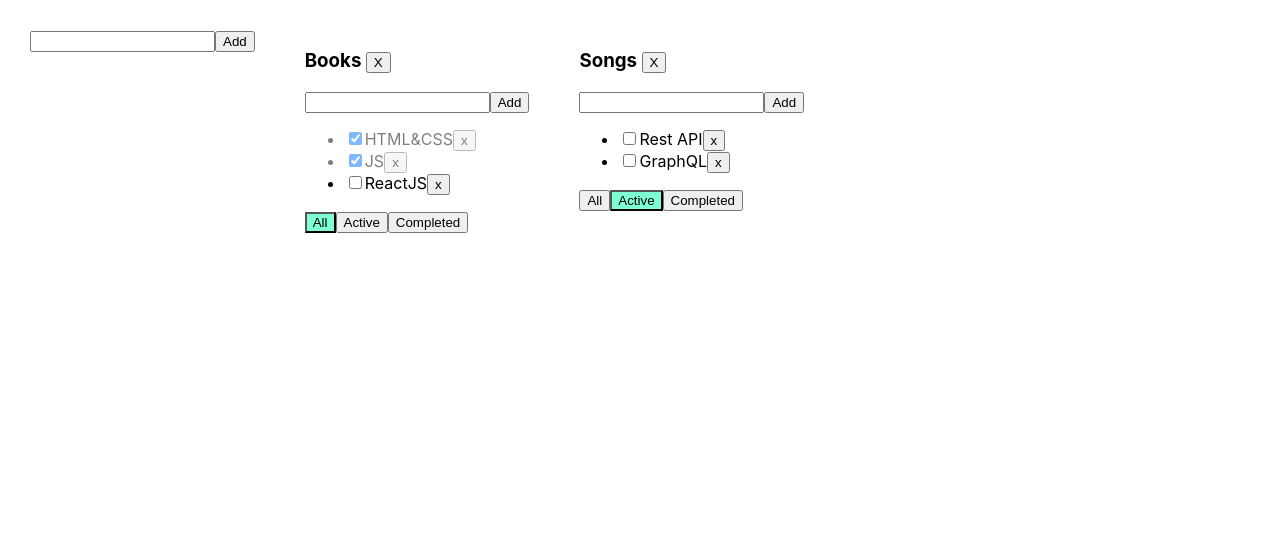
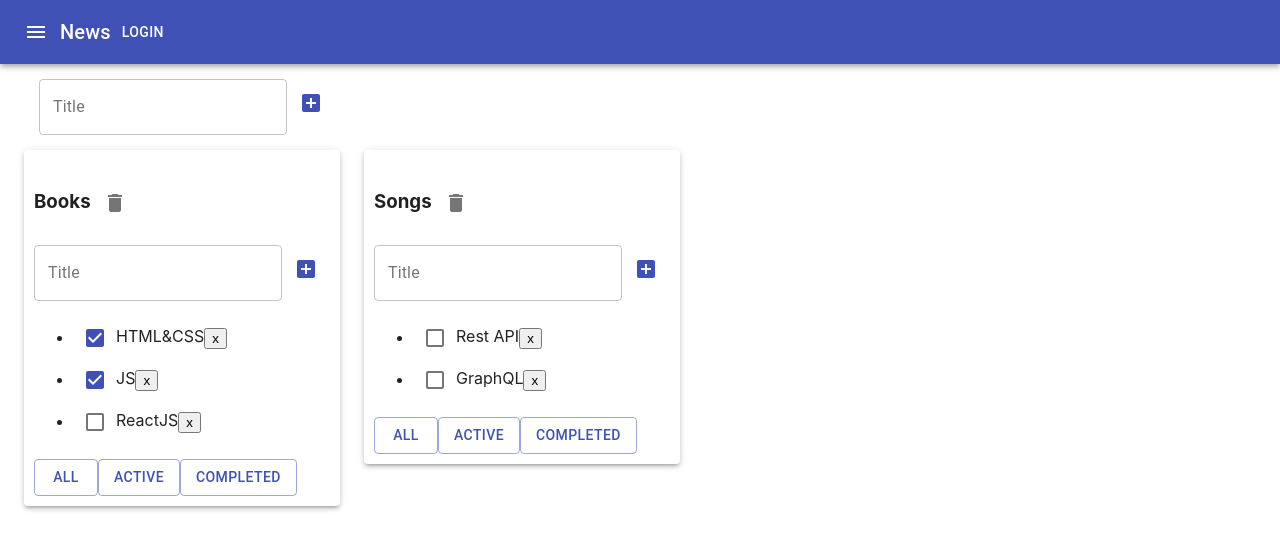
Before and after one commit to e-leins/03todo-list, a React (Create React App) app: page / in a window 1280 px wide. Shown: the top 550 px of the page. Built offline with nearby package versions, Linux system fonts and the light colour scheme.

Commit message:
Оформление с использованием библиотеки Material UI

```diff
--- a/package.json
+++ b/package.json
@@ -3,6 +3,8 @@
   "version": "0.1.0",
   "private": true,
   "dependencies": {
+    "@material-ui/core": "^4.11.0",
+    "@material-ui/icons": "^4.9.1",
     "@testing-library/jest-dom": "^4.2.4",
     "@testing-library/react": "^9.3.2",
     "@testing-library/user-event": "^7.1.2",
--- a/src/AddItemForm.tsx
+++ b/src/AddItemForm.tsx
@@ -1,4 +1,6 @@
 import React, {ChangeEvent, KeyboardEvent, useState} from "react";
+import {Button, IconButton, TextField} from "@material-ui/core";
+import {AddBox} from "@material-ui/icons";
 type AddItemFormPropsType={
     addItem:(title:string)=>void
 
@@ -25,13 +27,28 @@ function AddItemForm(props:AddItemFormPropsType) {
 
     return(
         <div>
-            <input value={newTaskTitle}
-                   onChange={onTitleChange}
-                   onKeyPress={onKeyPressAddTask}
-                   className={error ? "error" : ""}/>
-            <button onClick={onAddItemClick}>Add
-            </button>
-            {error && <div className="error-message"> {error}</div>}
+            <TextField
+                variant={"outlined"}
+                value={newTaskTitle}
+                onChange={onTitleChange}
+                onKeyPress={onKeyPressAddTask}
+                error={!!error}
+            label={"Title"}
+            helperText={error}/>
+                {/*// className={error ? "error" : ""}error*/}
+
+            {/*<input value={newTaskTitle}*/}
+            {/*       onChange={onTitleChange}*/}
+            {/*       onKeyPress={onKeyPressAddTask}*/}
+            {/*       className={error ? "error" : ""}/>*/}
+             <IconButton
+                         color={"primary"}
+                         onClick={onAddItemClick}>
+                 <AddBox/>
+             </IconButton>
+            {/*<Button variant="contained" color="primary" onClick={onAddItemClick}>+*/}
+            {/*</Button>*/}
+            {/*{error && <div className="error-message"> {error}</div>}*/}
         </div>
          )
 
--- a/src/App.css
+++ b/src/App.css
@@ -1,23 +1,23 @@
-.App {
-  padding: 30px;
-  display: flex;
-}
+/*.App {*/
+/*  padding: 30px;*/
+/*  display: flex;*/
+/*}*/
 
-.App > div {
-  margin-right: 50px;
-}
-.error {
-  border: red 1px solid;
-}
+/*.App > div {*/
+/*  margin-right: 50px;*/
+/*}*/
+/*.error {*/
+/*  border: red 1px solid;*/
+/*}*/
 
-.error-message {
-  color: red;
-}
-.active-filter {
-  background-color: aquamarine;
-}
+/*.error-message {*/
+/*  color: red;*/
+/*}*/
+/*.active-filter {*/
+/*  background-color: aquamarine;*/
+/*}*/
 
 
-.is-done {
-  opacity: 0.5;
-}
+/*.is-done {*/
+/*  opacity: 0.5;*/
+/*}*/
--- a/src/App.tsx
+++ b/src/App.tsx
@@ -3,6 +3,9 @@ import './App.css';
 import {TaskType, Todolist} from "./Todolist";
 import {v1} from "uuid";
 import AddItemForm from "./AddItemForm";
+import {AppBar, Button, Container, Grid, IconButton, Paper, Typography} from "@material-ui/core";
+import {Menu} from "@material-ui/icons";
+import Toolbar from "@material-ui/core/Toolbar";
 
 export type FilterValuesType = "all" | "completed" | "active";
 type TodoListType = {
@@ -10,9 +13,10 @@ type TodoListType = {
     title: string,
     filter: FilterValuesType
 }
-type TasksStateType={
-    [key:string]:Array<TaskType>
+type TasksStateType = {
+    [key: string]: Array<TaskType>
 }
+
 function App() {
     let todoListID1 = v1()
     let todoListID2 = v1()
@@ -61,7 +65,6 @@ function App() {
     }
 
 
-
     function changeStatus(id: string, isDone: boolean, todoListID: string) {
         let todoListTasks = tasks[todoListID];
         let task = todoListTasks.find(t => t.id === id);
@@ -70,43 +73,61 @@ function App() {
             setTasks({...tasks});
         }
     }
-    function changeTaskTitle (id:string,title:string,todoListID:string){
+
+    function changeTaskTitle(id: string, title: string, todoListID: string) {
         let todoListTasks = tasks[todoListID];
         let task = todoListTasks.find(t => t.id === id);
-        if(task){
-            task.title=title;
-            setTasks ({...tasks})
+        if (task) {
+            task.title = title;
+            setTasks({...tasks})
         }
     }
-    function addTodoList (title:string){
-        let newTodoListID= v1();
-         let newTodoList:TodoListType={
-            id:newTodoListID,
-             title:title,
-             filter:"all"
+
+    function addTodoList(title: string) {
+        let newTodoListID = v1();
+        let newTodoList: TodoListType = {
+            id: newTodoListID,
+            title: title,
+            filter: "all"
         }
-        setTodoLists([newTodoList,...todoLists]);
-         setTasks( {
+        setTodoLists([newTodoList, ...todoLists]);
+        setTasks({
             ...tasks,
-             [newTodoListID]:[]
+            [newTodoListID]: []
         })
     }
+
     function removeTodoList(id: string) {
         setTodoLists(todoLists.filter(tl => tl.id !== id));
         delete tasks[id];
         setTasks({...tasks})
     }
-    function changeTodoListTitle(newTitle:string,todoListID:string) {
-        let todoList =todoLists.find(tl => tl.id === todoListID);
+
+    function changeTodoListTitle(newTitle: string, todoListID: string) {
+        let todoList = todoLists.find(tl => tl.id === todoListID);
         if (todoList) {
-            todoList.title =newTitle;
-            setTodoLists ([...todoLists])
+            todoList.title = newTitle;
+            setTodoLists([...todoLists])
         }
     }
 
     return (
         <div className="App">
-            <AddItemForm addItem={addTodoList}/>
+            <AppBar position="static">
+                <Toolbar>
+                    <IconButton edge="start" color="inherit" aria-label="menu">
+                        <Menu/>
+                    </IconButton>
+                    <Typography variant="h6">
+                        News
+                    </Typography>
+                    <Button color="inherit">Login</Button>
+                </Toolbar>
+            </AppBar>
+            <Container fixed>
+                <Grid container style={{padding:"15px"}}>
+                    <AddItemForm addItem={addTodoList}/></Grid>
+                <Grid container spacing={3}>
                     {todoLists.map(tl => {
                         let allTasks = tasks[tl.id];
                         let tasksForTodolist = allTasks;
@@ -118,8 +139,9 @@ function App() {
                         }
 
                         return (
+                            <Grid item key={tl.id}>
+                                <Paper style={{padding:"10px"}} elevation={3}>
                                 <Todolist
-                        key={tl.id}
                                     id={tl.id}
                                     title={tl.title}
                                     tasks={tasksForTodolist}
@@ -129,12 +151,14 @@ function App() {
                                     changeTaskStatus={changeStatus}
                                     filter={tl.filter}
                                     removeTodoList={removeTodoList}
-                        changeTaskTitle= {changeTaskTitle}
-                     changeTodoListTitle= {changeTodoListTitle}
+                                    changeTaskTitle={changeTaskTitle}
+                                    changeTodoListTitle={changeTodoListTitle}
                                 />
+                                </Paper>
+                            </Grid>
                         )
-            })}
-
+                    })} </Grid>
+            </Container>
         </div>
     )
 }
--- a/src/EditableSpan.tsx
+++ b/src/EditableSpan.tsx
@@ -1,4 +1,5 @@
 import React, {useState,ChangeEvent} from "react";
+import {TextField} from "@material-ui/core";
 type EditableSpanType={
     title:string,
     onChange: (newTitle: string) => void
@@ -20,10 +21,18 @@ export function EditableSpan(props:EditableSpanType) {
 
 
     return editMode
-            ? <input value={title}
-                     autoFocus={true}
-        onBlur={offEditMode}
-        onChange={changeTitle}/>
+          ? <TextField
+            variant={"outlined"}
+            value={title}
+            autoFocus={true}
+            onBlur={offEditMode}
+            onChange={changeTitle}
+        />
+            //<input value={title}
+        //              autoFocus={true}
+        // onBlur={offEditMode}
+        // onChange={changeTitle}
+
             : <span onDoubleClick={onEditMode}>{props.title}</span>
 
 }
--- a/src/Todolist.tsx
+++ b/src/Todolist.tsx
@@ -2,6 +2,8 @@ import React, {ChangeEvent, useState, KeyboardEvent} from "react";
 import {FilterValuesType} from "./App";
 import AddItemForm from "./AddItemForm";
 import {EditableSpan} from "./EditableSpan";
+import {Button, Checkbox, IconButton} from "@material-ui/core";
+import {Delete} from "@material-ui/icons";
 
 export type TaskType = {
     id: string
@@ -35,20 +37,27 @@ export function Todolist(props: PropsType) {
         props.changeTodoListTitle(newTitle, props.id)
     }
     return <div>
-        <h3> <EditableSpan title={props.title} onChange={changeTodoListTitle} /> <button onClick={deleteTodoList}> X</button></h3>
+        <h3><EditableSpan title={props.title} onChange={changeTodoListTitle}/>
+            {/*<button onClick={deleteTodoList}> X</button>*/}
+            <IconButton onClick={deleteTodoList}> <Delete/></IconButton>
+        </h3>
         <AddItemForm addItem={createTaskTitle}/>
 
         <ul>
-            {     props.tasks.map(t => {
-                    const onRemoveHandler = () => props.removeTask(t.id,props.id,);
+            {props.tasks.map(t => {
+                const onRemoveHandler = () => props.removeTask(t.id, props.id,);
                 const onStatusChangeTaskHandler = (event: ChangeEvent<HTMLInputElement>) => {
-                        props.changeTaskStatus(t.id,event.currentTarget.checked,props.id, )
+                    props.changeTaskStatus(t.id, event.currentTarget.checked, props.id,)
                 }
-                    const onTitleChangeHandler=(newTitle:string)=>{
-                        props.changeTaskTitle(t.id,newTitle,props.id);
+                const onTitleChangeHandler = (newTitle: string) => {
+                    props.changeTaskTitle(t.id, newTitle, props.id);
                 }
                 return <li key={t.id} className={t.isDone ? "is-done" : ""}>
-                        <input type="checkbox" onChange={onStatusChangeTaskHandler} checked={t.isDone}/>
+                    <Checkbox
+                        color={"primary"}
+                        checked={t.isDone}
+                        onChange={onStatusChangeTaskHandler}/>
+                    {/*<input type="checkbox" onChange={onStatusChangeTaskHandler} checked={t.isDone}/>*/}
                     <EditableSpan title={t.title}
                                   onChange={onTitleChangeHandler}/>
                     <button onClick={onRemoveHandler}> x</button>
@@ -57,12 +66,24 @@ export function Todolist(props: PropsType) {
             }
         </ul>
         <div>
-            <button className={props.filter === 'all' ? "active-filter" : ""} onClick={onAllClickHandler}>All</button>
-            <button className={props.filter === 'active' ? "active-filter" : ""} onClick={onActiveClickHandler}>Active
-            </button>
-            <button className={props.filter === 'completed' ? "active-filter" : ""}
-                    onClick={onCompletedClickHandler}>Completed
-            </button>
+            <Button
+                className={props.filter === 'all' ? "active-filter" : ""}
+                onClick={onAllClickHandler}
+                color ={"primary"}
+                variant= {"outlined"}>
+                All</Button>
+            <Button
+                className={props.filter === 'active' ? "active-filter" : ""}
+                onClick={onActiveClickHandler}
+                color = {"primary"}
+                variant= {"outlined"}
+            >
+                Active            </Button>
+            <Button className={props.filter === 'completed' ? "active-filter" : ""}
+                    onClick={onCompletedClickHandler}
+                    color = {"primary"}
+                    variant= {"outlined"}>
+                Completed  </Button>
         </div>
 
     </div>
```
Lines whose indentation alone changed are shown as unchanged.
